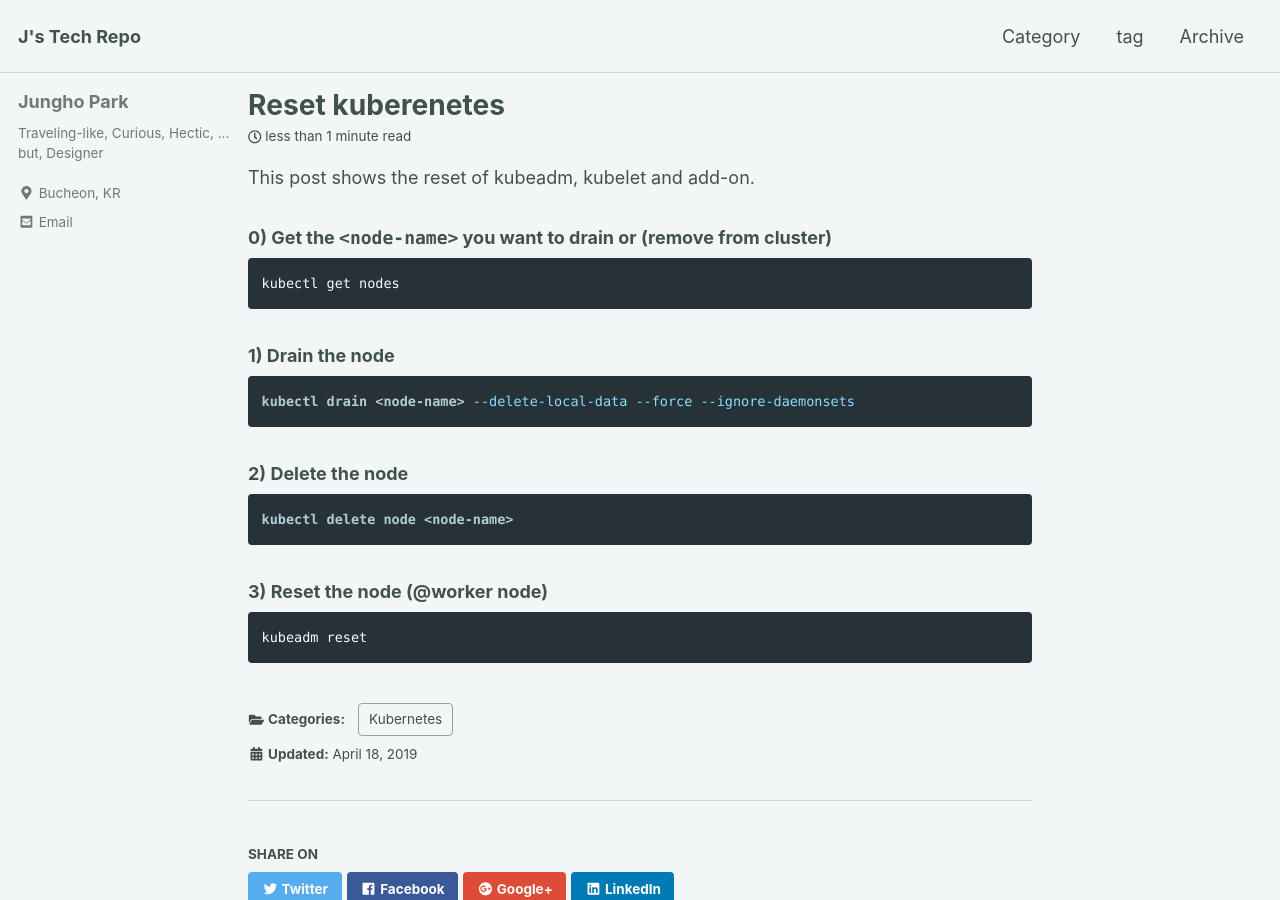
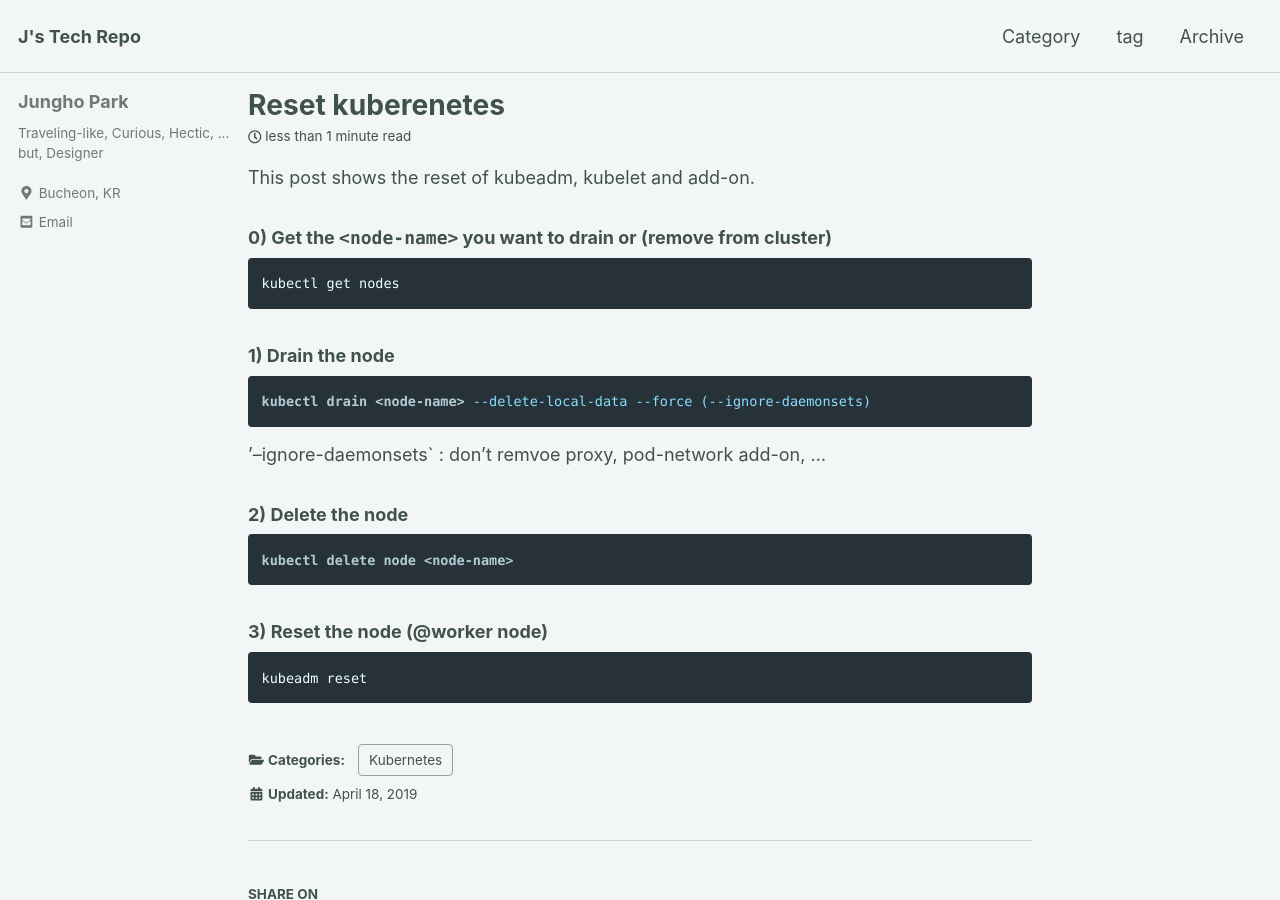
Before and after one commit to unipark00/tekrepo, a Jekyll site: the page built from _posts/2019-04-18-reset-k8s.md, in a window 1280 px wide and 900 px high. Built offline with Jekyll 4.4.1, drawn with Linux system fonts in a browser that asks for light colours; cached includes are drawn as plain includes.

Commit message:
Update 2019-04-18-reset-k8s.md

````diff
--- a/_posts/2019-04-18-reset-k8s.md
+++ b/_posts/2019-04-18-reset-k8s.md
@@ -15,8 +15,9 @@ kubectl get nodes
 ```
 ### 1) Drain the node
 ```console
-kubectl drain <node-name> --delete-local-data --force --ignore-daemonsets
+kubectl drain <node-name> --delete-local-data --force (--ignore-daemonsets)
 ```
+'--ignore-daemonsets` : don't remvoe proxy, pod-network add-on, ...
 ### 2) Delete the node
 ```console
 kubectl delete node <node-name>
````
